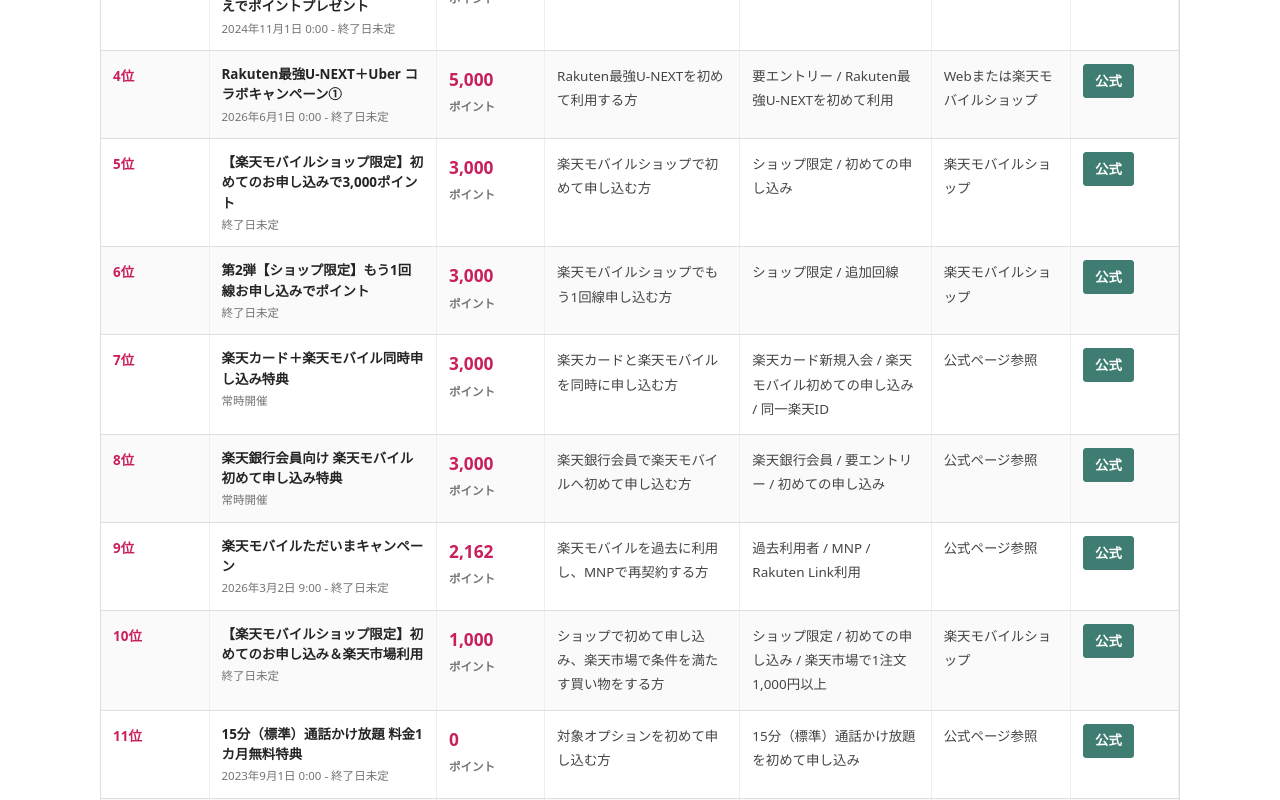
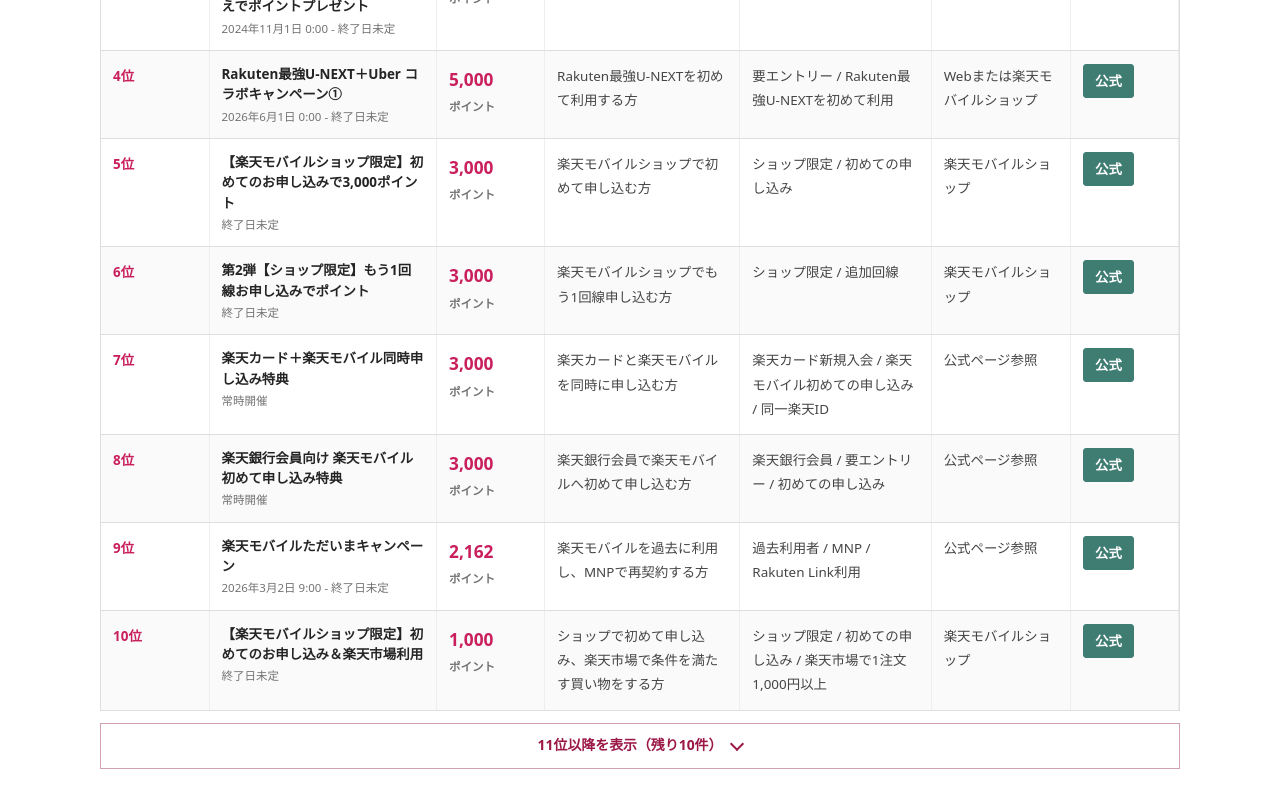
Before and after one commit to rhinatta0921-collab/mobile-campaign-navi, a Next.js app: page / in a window 1280 px wide. Shown: the part 2940-3740 px from the top of the page. Built offline with nearby package versions, Linux system fonts and the light colour scheme.

Commit message:
Collapse ranking entries after tenth place

```diff
--- a/app/components/CampaignRanking.tsx
+++ b/app/components/CampaignRanking.tsx
@@ -23,8 +23,124 @@
   "公式",
 ];
 
+const initialVisibleCampaignCount = 10;
+
 function formatPoints(points: number) {
   return points.toLocaleString("ja-JP");
+}
+
+type RankingRangeProps = {
+  applicationType: ApplicationType;
+  campaigns: readonly Campaign[];
+  label: string;
+  startIndex: number;
+  tableClassName: string;
+};
+
+function RankingRange({
+  applicationType,
+  campaigns,
+  label,
+  startIndex,
+  tableClassName,
+}: RankingRangeProps) {
+  return (
+    <>
+      <div className="table-scroll" tabIndex={0} aria-label={label}>
+        <table className={`comparison-table ${tableClassName}`}>
+          <thead>
+            <tr>
+              {comparisonColumns.map((column) => (
+                <th key={column} scope="col">
+                  {column}
+                </th>
+              ))}
+            </tr>
+          </thead>
+          <tbody>
+            {campaigns.map((campaign, index) => {
+              const rank = startIndex + index + 1;
+              const points = getRankingPoints(campaign, applicationType);
+
+              return (
+                <tr key={campaign.campaignCode}>
+                  <td className="rank-cell">{rank}位</td>
+                  <td>
+                    <strong>{campaign.title}</strong>
+                    <span>{campaign.period}</span>
+                  </td>
+                  <td className="points-cell">
+                    {formatPoints(points)}
+                    <span>ポイント</span>
+                  </td>
+                  <td>{campaign.target}</td>
+                  <td>{campaign.conditions.slice(0, 3).join(" / ")}</td>
+                  <td>{campaign.channel}</td>
+                  <td>
+                    <a
+                      className="table-link"
+                      href={campaign.officialUrl}
+                      rel="sponsored noopener noreferrer"
+                      target="_blank"
+                    >
+                      公式
+                    </a>
+                  </td>
+                </tr>
+              );
+            })}
+          </tbody>
+        </table>
+      </div>
+
+      <div className="mobile-ranking-list" aria-label={label}>
+        {campaigns.map((campaign, index) => {
+          const rank = startIndex + index + 1;
+          const points = getRankingPoints(campaign, applicationType);
+
+          return (
+            <article
+              className="mobile-ranking-card"
+              key={`mobile-${campaign.campaignCode}`}
+            >
+              <div className="mobile-ranking-head">
+                <span className="mobile-rank-badge">{rank}位</span>
+                <p className="mobile-points">
+                  <strong>{formatPoints(points)}</strong>
+                  ポイント
+                </p>
+              </div>
+              <h3>{campaign.title}</h3>
+              <p className="mobile-ranking-target">{campaign.target}</p>
+              <div className="mobile-condition-list">
+                {campaign.conditions.slice(0, 3).map((condition) => (
+                  <span key={condition}>{condition}</span>
+                ))}
+              </div>
+              <dl className="mobile-ranking-meta">
+                <div>
+                  <dt>申込方法</dt>
+                  <dd>{campaign.channel}</dd>
+                </div>
+                <div>
+                  <dt>期間</dt>
+                  <dd>{campaign.period}</dd>
+                </div>
+              </dl>
+              <a
+                className="mobile-official-link"
+                href={campaign.officialUrl}
+                rel="sponsored noopener noreferrer"
+                target="_blank"
+              >
+                公式ページで確認
+              </a>
+            </article>
+          );
+        })}
+      </div>
+    </>
+  );
 }
 
 export function CampaignRanking({
@@ -34,6 +150,13 @@
   panelId,
 }: CampaignRankingProps) {
   const rankedCampaigns = rankCampaigns(campaigns, applicationType);
+  const initiallyVisibleCampaigns = rankedCampaigns.slice(
+    0,
+    initialVisibleCampaignCount,
+  );
+  const collapsedCampaigns = rankedCampaigns.slice(
+    initialVisibleCampaignCount,
+  );
   const isMnp = applicationType === "mnp";
   const rankingLabel = isMnp
     ? "他社から乗り換える場合"
@@ -72,104 +195,43 @@
 
       <div
         id={panelId}
-        className="table-scroll"
+        className="ranking-panel"
         role="tabpanel"
         aria-labelledby={
           isMnp
             ? `${panelId}-mnp-tab`
             : `${panelId}-new-number-tab`
         }
-        tabIndex={0}
       >
-        <table className="comparison-table">
-          <thead>
-            <tr>
-              {comparisonColumns.map((column) => (
-                <th key={column} scope="col">
-                  {column}
-                </th>
-              ))}
-            </tr>
-          </thead>
-          <tbody>
-            {rankedCampaigns.map((campaign, index) => {
-              const points = getRankingPoints(campaign, applicationType);
+        <RankingRange
+          applicationType={applicationType}
+          campaigns={initiallyVisibleCampaigns}
+          label={`${rankingLabel}の1位から${initiallyVisibleCampaigns.length}位`}
+          startIndex={0}
+          tableClassName="comparison-table-primary"
+        />
 
-              return (
-                <tr key={campaign.campaignCode}>
-                  <td className="rank-cell">{index + 1}位</td>
-                  <td>
-                    <strong>{campaign.title}</strong>
-                    <span>{campaign.period}</span>
-                  </td>
-                  <td className="points-cell">
-                    {formatPoints(points)}
-                    <span>ポイント</span>
-                  </td>
-                  <td>{campaign.target}</td>
-                  <td>{campaign.conditions.slice(0, 3).join(" / ")}</td>
-                  <td>{campaign.channel}</td>
-                  <td>
-                    <a
-                      className="table-link"
-                      href={campaign.officialUrl}
-                      rel="sponsored noopener noreferrer"
-                      target="_blank"
-                    >
-                      公式
-                    </a>
-                  </td>
-                </tr>
-              );
-            })}
-          </tbody>
-        </table>
-      </div>
-
-      <div className="mobile-ranking-list" aria-label="キャンペーンランキング">
-        {rankedCampaigns.map((campaign, index) => {
-          const points = getRankingPoints(campaign, applicationType);
-
-          return (
-            <article
-              className="mobile-ranking-card"
-              key={`mobile-${campaign.campaignCode}`}
-            >
-              <div className="mobile-ranking-head">
-                <span className="mobile-rank-badge">{index + 1}位</span>
-                <p className="mobile-points">
-                  <strong>{formatPoints(points)}</strong>
-                  ポイント
-                </p>
-              </div>
-              <h3>{campaign.title}</h3>
-              <p className="mobile-ranking-target">{campaign.target}</p>
-              <div className="mobile-condition-list">
-                {campaign.conditions.slice(0, 3).map((condition) => (
-                  <span key={condition}>{condition}</span>
-                ))}
-              </div>
-              <dl className="mobile-ranking-meta">
-                <div>
-                  <dt>申込方法</dt>
-                  <dd>{campaign.channel}</dd>
-                </div>
-                <div>
-                  <dt>期間</dt>
-                  <dd>{campaign.period}</dd>
-                </div>
-              </dl>
-              <a
-                className="mobile-official-link"
-                href={campaign.officialUrl}
-                rel="sponsored noopener noreferrer"
-                target="_blank"
-              >
-                公式ページで確認
-              </a>
-            </article>
-          );
-        })}
+        {collapsedCampaigns.length > 0 ? (
+          <details className="ranking-overflow">
+            <summary className="ranking-overflow-toggle">
+              <span className="ranking-overflow-closed-label">
+                11位以降を表示（残り{collapsedCampaigns.length}件）
+              </span>
+              <span className="ranking-overflow-open-label">
+                11位以降を閉じる
+              </span>
+            </summary>
+            <div className="ranking-overflow-content">
+              <RankingRange
+                applicationType={applicationType}
+                campaigns={collapsedCampaigns}
+                label={`${rankingLabel}の11位から${rankedCampaigns.length}位`}
+                startIndex={initialVisibleCampaignCount}
+                tableClassName="comparison-table-overflow"
+              />
+            </div>
+          </details>
+        ) : null}
       </div>
     </>
   );
--- a/app/globals.css
+++ b/app/globals.css
@@ -536,6 +536,73 @@
 
 .mobile-ranking-list {
   display: none;
+}
+
+.ranking-overflow {
+  margin-top: 12px;
+}
+
+.ranking-overflow-toggle {
+  display: flex;
+  align-items: center;
+  justify-content: center;
+  gap: 10px;
+  min-height: 46px;
+  padding: 10px 18px;
+  border: 1px solid #d4a0b3;
+  background: #fff;
+  color: var(--accent-deep);
+  font-size: 0.87rem;
+  font-weight: 900;
+  line-height: 1.5;
+  text-align: center;
+  cursor: pointer;
+  list-style: none;
+}
+
+.ranking-overflow-toggle::-webkit-details-marker {
+  display: none;
+}
+
+.ranking-overflow-toggle::after {
+  width: 8px;
+  height: 8px;
+  margin-top: -4px;
+  border-right: 2px solid currentColor;
+  border-bottom: 2px solid currentColor;
+  content: "";
+  transform: rotate(45deg);
+  transition: transform 160ms ease;
+}
+
+.ranking-overflow-toggle:hover {
+  background: #fff9fb;
+}
+
+.ranking-overflow-toggle:focus-visible {
+  outline: 3px solid rgb(190 0 80 / 22%);
+  outline-offset: 2px;
+}
+
+.ranking-overflow-open-label {
+  display: none;
+}
+
+.ranking-overflow[open] .ranking-overflow-toggle::after {
+  margin-top: 4px;
+  transform: rotate(225deg);
+}
+
+.ranking-overflow[open] .ranking-overflow-closed-label {
+  display: none;
+}
+
+.ranking-overflow[open] .ranking-overflow-open-label {
+  display: inline;
+}
+
+.ranking-overflow-content {
+  margin-top: 10px;
 }
 
 .detail-list {
```
Also changed, not shown: 1 other file (tests, documents, lock files or other folders).
